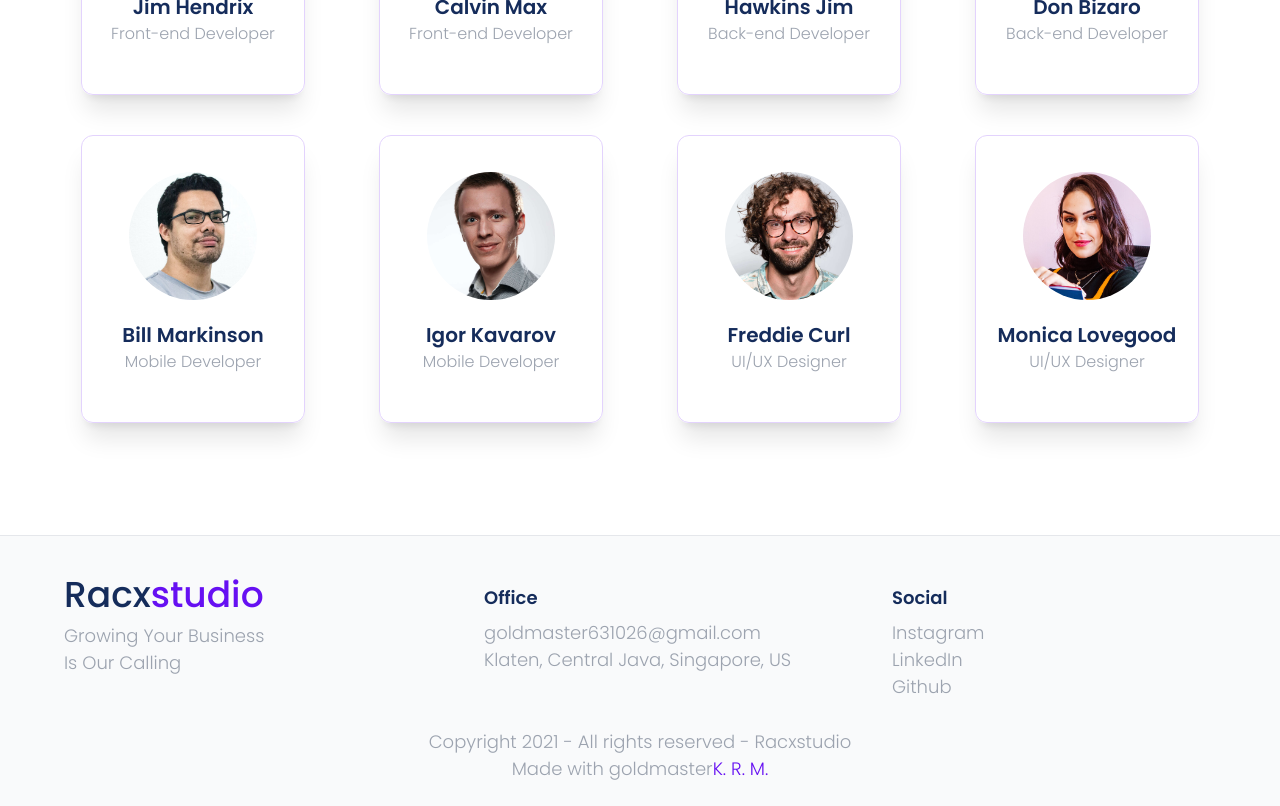
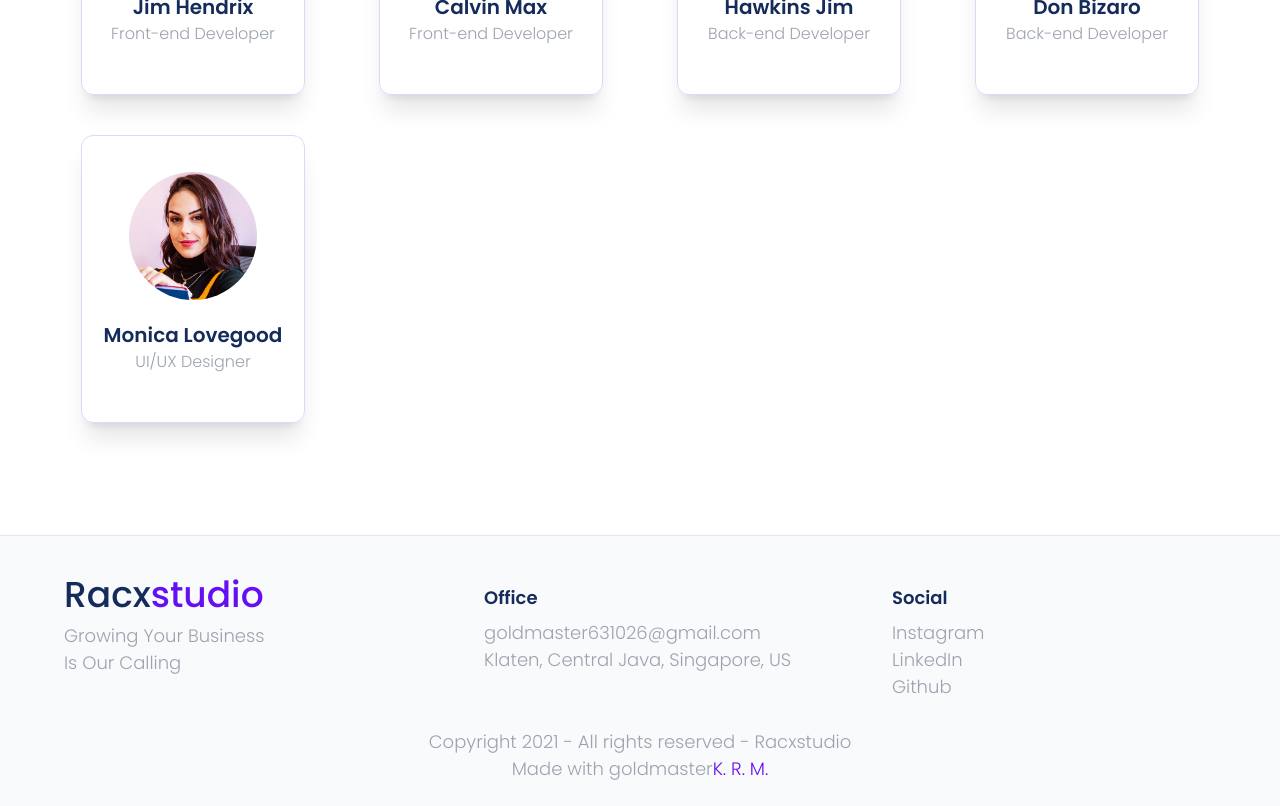
Before and after one commit to goldmaster631026/racs_studio_che, a React (Create React App) app: page /team in a window 1280 px wide. Shown: the part 1220-2026 px from the top of the page. Built offline with nearby package versions, Linux system fonts and the light colour scheme; no server answers.

Commit message:
Update member

```diff
--- a/src/json/landingPageData.js
+++ b/src/json/landingPageData.js
@@ -212,21 +212,21 @@ export const TeamMembers = [
     position: 'Back-end Developer',
     imageUrl: Backend2,
   },
-  {
-    name: 'Bill Markinson',
-    position: 'Mobile Developer',
-    imageUrl: Mobile1,
-  },
-  {
-    name: 'Igor Kavarov',
-    position: 'Mobile Developer',
-    imageUrl: Mobile2,
-  },
-  {
-    name: 'Freddie Curl',
-    position: 'UI/UX Designer',
-    imageUrl: UIUX2,
-  },
+  // {
+  //   name: 'Bill Markinson',
+  //   position: 'Mobile Developer',
+  //   imageUrl: Mobile1,
+  // },
+  // {
+  //   name: 'Igor Kavarov',
+  //   position: 'Mobile Developer',
+  //   imageUrl: Mobile2,
+  // },
+  // {
+  //   name: 'Freddie Curl',
+  //   position: 'UI/UX Designer',
+  //   imageUrl: UIUX2,
+  // },
   {
     name: 'Monica Lovegood',
     position: 'UI/UX Designer',
```
